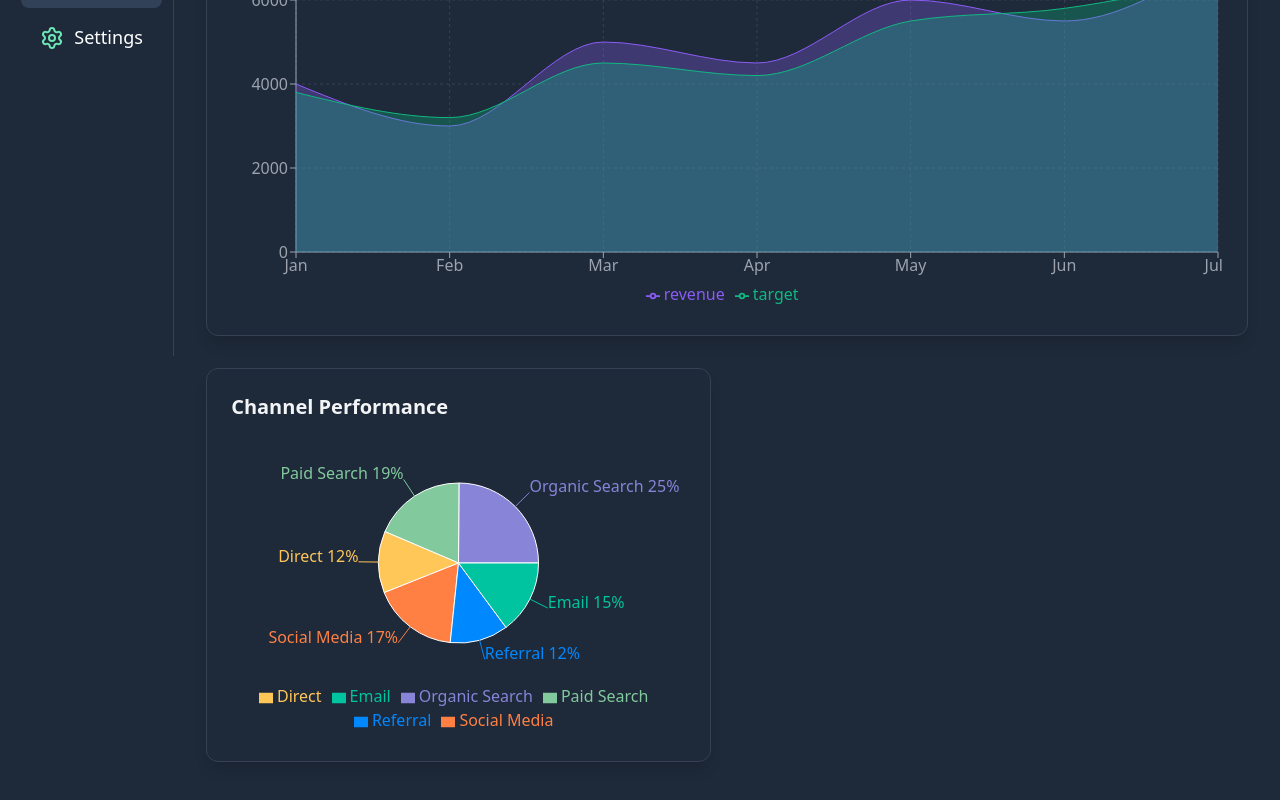
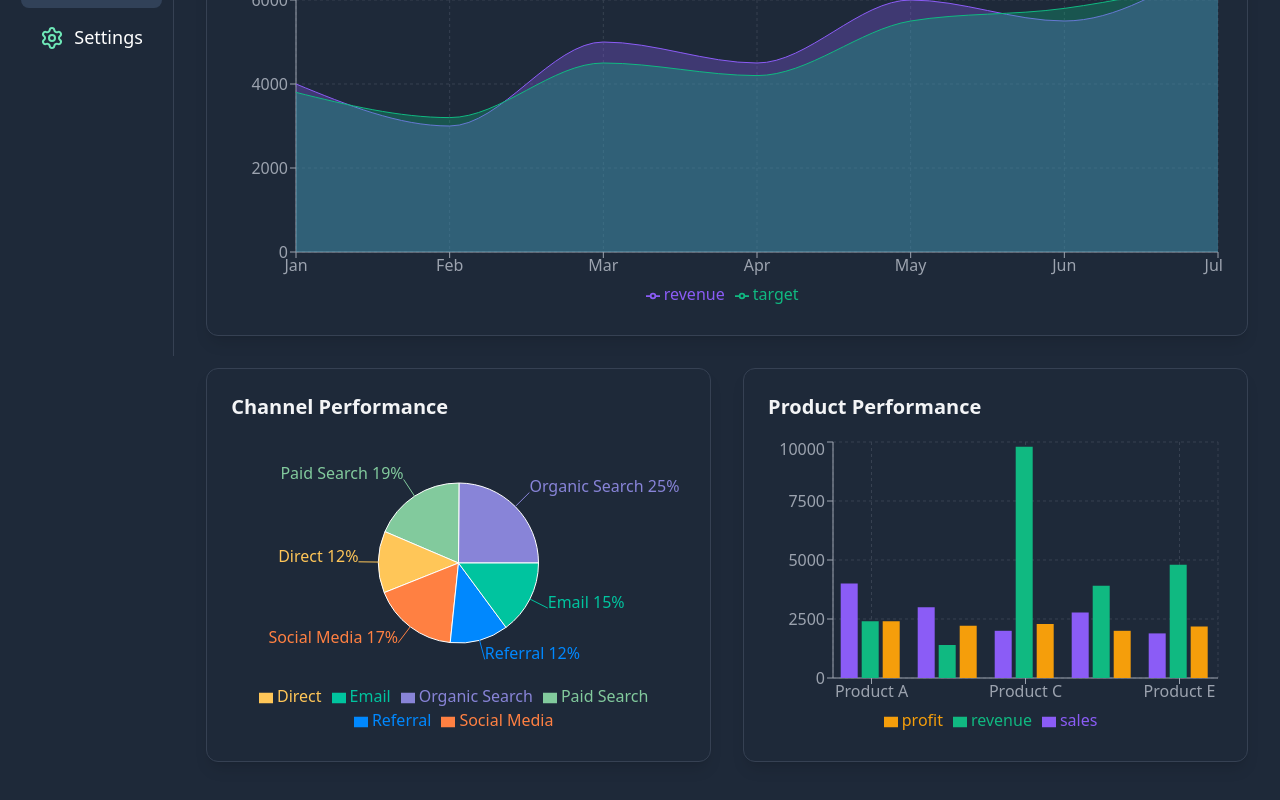
Before and after one commit to Bigbilly-github/Dashboard, a React (Vite) app: page /analytics in a window 1280 px wide. Shown: the part 444-1244 px from the top of the page. Built offline with nearby package versions, Linux system fonts and the light colour scheme.

Commit message:
created and styled product perfomance component

```diff
--- a/src/components/analytics/Analyticscard.jsx
+++ b/src/components/analytics/Analyticscard.jsx
@@ -33,7 +33,7 @@
               p-3 rounded-full bg-opacity-20 ${item.change >= 0 ? "bg-green-500" : "bg-red-500"}
               `}
 						>
-							<item.icon className={`size-6  ${item.change >= 0 ? "text-green-500" : "text-red-500"}`} />
+							<item.icon className={`size-6  `} style={item.change >= 0 ? { color: "text-green-500" } : { color: "text-red-500" }} />
 						</div>
 					</div>
 					<div
--- a/src/components/analytics/Analyticsdisplay.jsx
+++ b/src/components/analytics/Analyticsdisplay.jsx
@@ -3,6 +3,7 @@
 import Usertable from "../users/Usertable";
 import Analyticscard from "./Analyticscard";
 import ChannelPerformance from "./Channelperfomance";
+import ProductPerformance from "./Productperfomance";
 import RevenueChart from "./Revenuechart";
 
 const Analyticsdisplay = () => {
@@ -12,6 +13,7 @@
         <RevenueChart/>
       <div className="grid grid-cols-1 lg:grid-cols-2 gap-8 mb-8">
         <ChannelPerformance/>
+        <ProductPerformance/>
 
 
       </div>
--- /dev/null
+++ b/src/components/analytics/Productperfomance.jsx
@@ -0,0 +1,44 @@
+import { Bar, BarChart, CartesianGrid, Legend, ResponsiveContainer, Tooltip, XAxis, YAxis } from "recharts";
+import { motion } from "framer-motion";
+
+const productPerformanceData = [
+	{ name: "Product A", sales: 4000, revenue: 2400, profit: 2400 },
+	{ name: "Product B", sales: 3000, revenue: 1398, profit: 2210 },
+	{ name: "Product C", sales: 2000, revenue: 9800, profit: 2290 },
+	{ name: "Product D", sales: 2780, revenue: 3908, profit: 2000 },
+	{ name: "Product E", sales: 1890, revenue: 4800, profit: 2181 },
+];
+
+const ProductPerformance = () => {
+	return (
+		<motion.div
+			className='bg-gray-800 bg-opacity-50 backdrop-filter backdrop-blur-lg shadow-lg rounded-xl p-6 border border-gray-700'
+			initial={{ opacity: 0, y: 20 }}
+			animate={{ opacity: 1, y: 0 }}
+			transition={{ delay: 0.4 }}
+		>
+			<h2 className='text-xl font-semibold text-gray-100 mb-4'>Product Performance</h2>
+			<div style={{ width: "100%", height: 300 }}>
+				<ResponsiveContainer>
+					<BarChart data={productPerformanceData}>
+						<CartesianGrid strokeDasharray='3 3' stroke='#374151' />
+						<XAxis dataKey='name' stroke='#9CA3AF' />
+						<YAxis stroke='#9CA3AF' />
+						<Tooltip
+							contentStyle={{
+								backgroundColor: "rgba(31, 41, 55, 0.8)",
+								borderColor: "#4B5563",
+							}}
+							itemStyle={{ color: "#E5E7EB" }}
+						/>
+						<Legend />
+						<Bar dataKey='sales' fill='#8B5CF6' />
+						<Bar dataKey='revenue' fill='#10B981' />
+						<Bar dataKey='profit' fill='#F59E0B' />
+					</BarChart>
+				</ResponsiveContainer>
+			</div>
+		</motion.div>
+	);
+};
+export default ProductPerformance;
```
